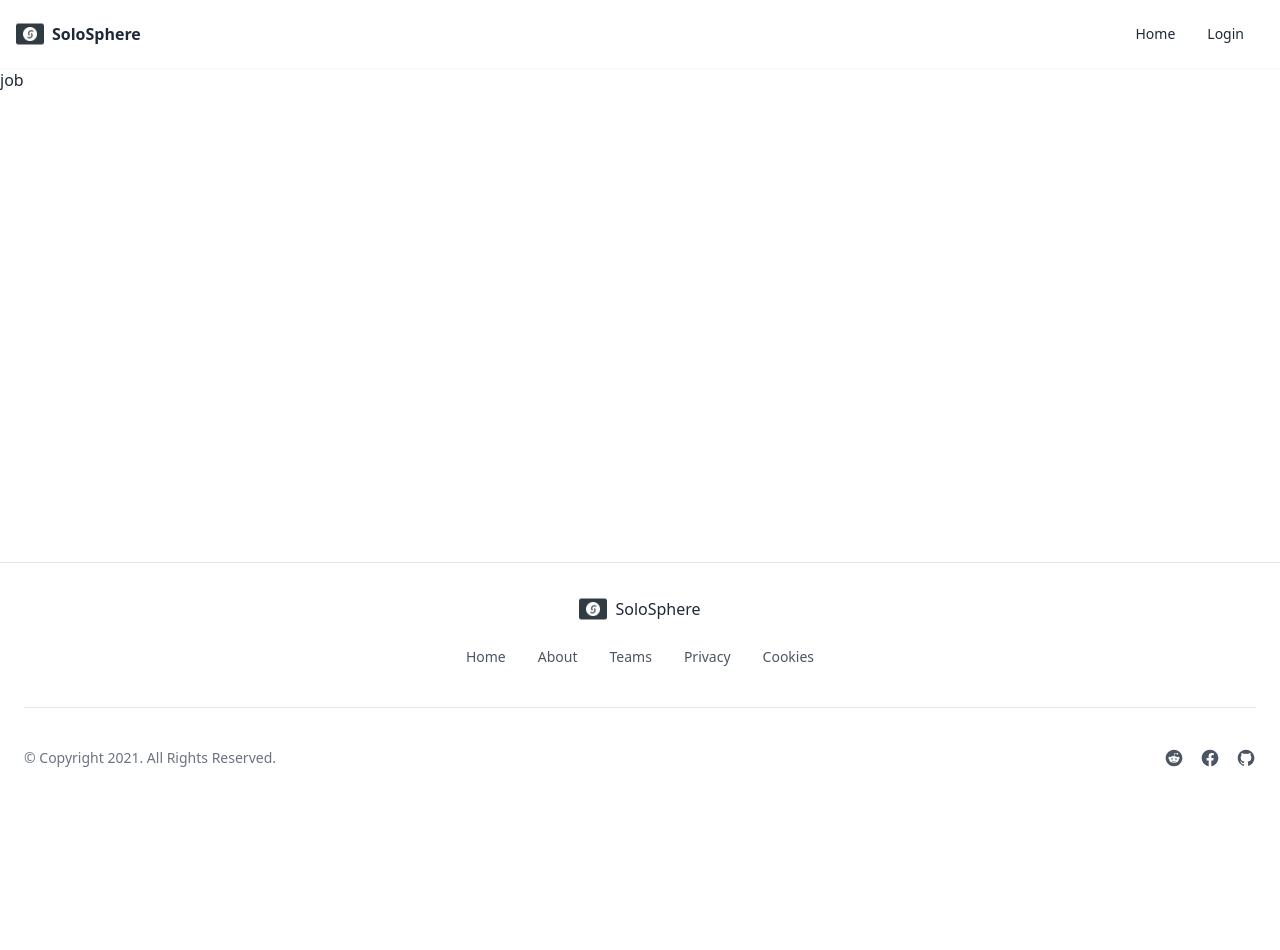
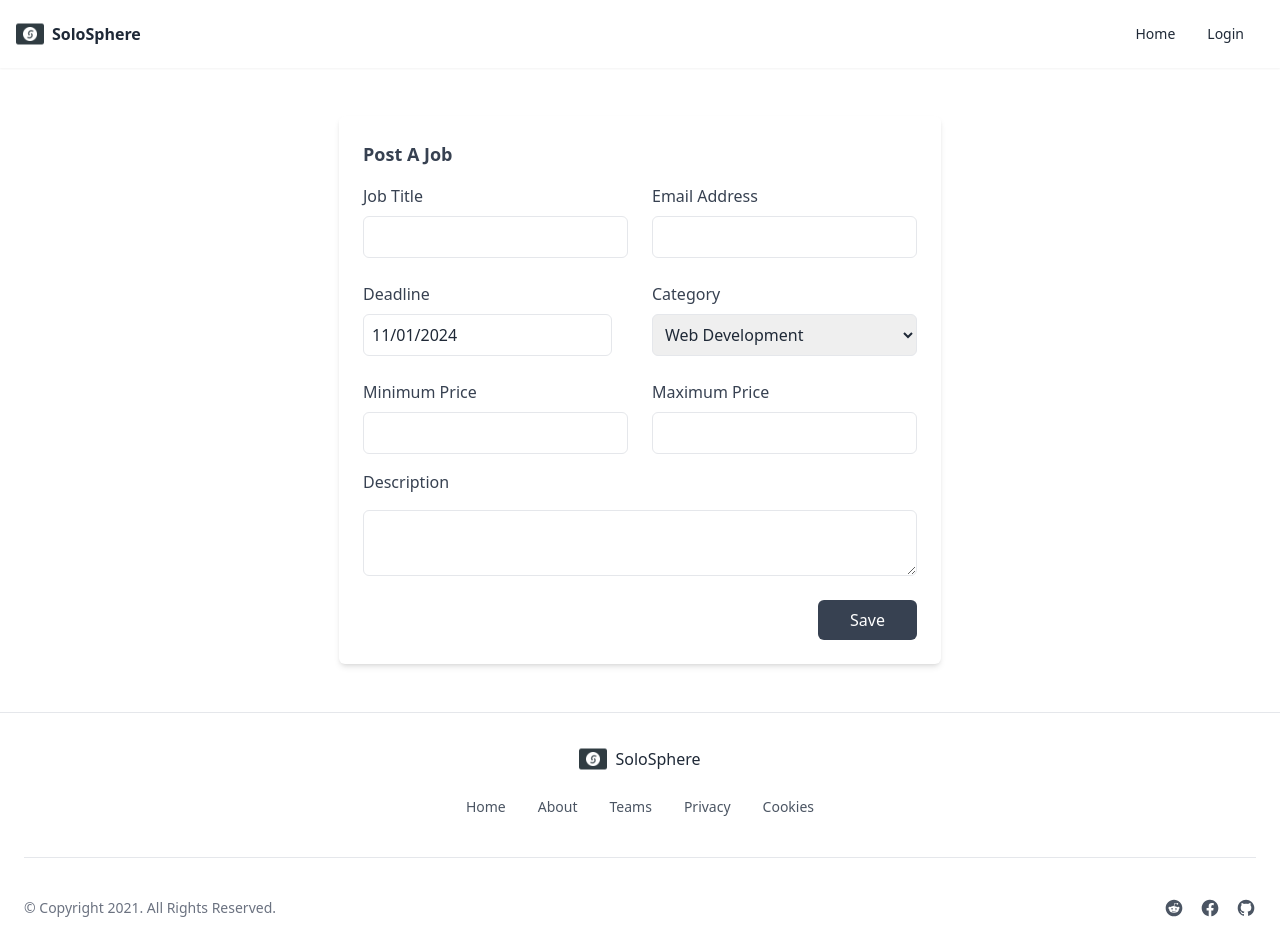
Before and after one commit to Tamanna5092/solo-sphare-client, a React (Vite) app: page /addJob in a window 1280 px wide. Before the commit the page ends 800 px from the top, so only its background shows below. Built offline with nearby package versions, Linux system fonts and the light colour scheme; no server answers.

Commit message:
add jobs

```diff
--- a/src/pages/AddJob.jsx
+++ b/src/pages/AddJob.jsx
@@ -1,10 +1,157 @@
-import React from 'react';
+import { useContext, useState } from "react";
+import DatePicker from "react-datepicker";
+import "react-datepicker/dist/react-datepicker.css";
+import { AuthContext } from "../provider/AuthProvider";
+import axios from "axios";
+import toast from "react-hot-toast";
+import { useNavigate } from "react-router-dom";
 
 const AddJob = () => {
+    const [startDate, setStartDate] = useState(new Date());
+    const {user} = useContext(AuthContext)
+    const navigate = useNavigate()
+
+    const handleFormSubmit = async e => {
+        e.preventDefault()
+        const form = e.target;
+        const job_title = form.job_title.value
+        const email = form.email.value
+        const deadline = startDate
+        const category = form.category.value
+        const min_price = parseFloat(form.min_price.value)
+        const max_price = parseFloat(form.max_price.value)
+        const description = form.description.value
+        const jobData = {
+           job_title,
+          deadline,
+          job_title,
+          category,
+          min_price,
+          max_price,
+          description,
+          buyer:{
+            email,
+            name: user?.displayName,
+            photo: user?.photoURL,
+          },
+        }
+        try {
+            const { data } = await axios.post(
+                `${import.meta.env.VITE_API_URL}/job`,
+                jobData
+              )
+          console.log(data)
+          toast.success('Job Data Updated Successfully')
+          navigate('/myPostedJobs')
+        } catch (err) {
+          console.log(err)
+          console.log('Hi, i am error', err.message)
+        }
+
+    }
+
+
     return (
-        <div>
-            job
-        </div>
+        <div className='flex justify-center items-center min-h-[calc(100vh-306px)] my-12'>
+        <section className=' p-2 md:p-6 mx-auto bg-white rounded-md shadow-md '>
+          <h2 className='text-lg font-semibold text-gray-700 capitalize '>
+            Post a Job
+          </h2>
+
+          <form onSubmit={handleFormSubmit}>
+            <div className='grid grid-cols-1 gap-6 mt-4 sm:grid-cols-2'>
+              <div>
+                <label className='text-gray-700 ' htmlFor='job_title'>
+                  Job Title
+                </label>
+                <input
+                  id='job_title'
+                  name='job_title'
+                  type='text'
+                  className='block w-full px-4 py-2 mt-2 text-gray-700 bg-white border border-gray-200 rounded-md  focus:border-blue-400 focus:ring-blue-300 focus:ring-opacity-40  focus:outline-none focus:ring'
+                />
+              </div>
+
+              <div>
+                <label className='text-gray-700 ' htmlFor='emailAddress'>
+                  Email Address
+                </label>
+                <input
+                  id='emailAddress'
+                  type='email'
+                  name='email'
+                  disabled
+                  defaultValue={user?.email}
+                  className='block w-full px-4 py-2 mt-2 text-gray-700 bg-white border border-gray-200 rounded-md  focus:border-blue-400 focus:ring-blue-300 focus:ring-opacity-40  focus:outline-none focus:ring'
+                />
+              </div>
+              <div className='flex flex-col gap-2 '>
+                <label className='text-gray-700'>Deadline</label>
+
+                {/* Date Picker Input Field */}
+                <DatePicker
+                  className='border p-2 rounded-md'
+                  selected={startDate}
+                  onChange={date => setStartDate(date)}
+                />
+              </div>
+
+              <div className='flex flex-col gap-2 '>
+                <label className='text-gray-700 ' htmlFor='category'>
+                  Category
+                </label>
+                <select
+                  name='category'
+                  id='category'
+                  className='border p-2 rounded-md'
+                >
+                  <option value='Web Development'>Web Development</option>
+                  <option value='Graphics Design'>Graphics Design</option>
+                  <option value='Digital Marketing'>Digital Marketing</option>
+                </select>
+              </div>
+              <div>
+                <label className='text-gray-700 ' htmlFor='min_price'>
+                  Minimum Price
+                </label>
+                <input
+                  id='min_price'
+                  name='min_price'
+                  type='number'
+                  className='block w-full px-4 py-2 mt-2 text-gray-700 bg-white border border-gray-200 rounded-md  focus:border-blue-400 focus:ring-blue-300 focus:ring-opacity-40  focus:outline-none focus:ring'
+                />
+              </div>
+
+              <div>
+                <label className='text-gray-700 ' htmlFor='max_price'>
+                  Maximum Price
+                </label>
+                <input
+                  id='max_price'
+                  name='max_price'
+                  type='number'
+                  className='block w-full px-4 py-2 mt-2 text-gray-700 bg-white border border-gray-200 rounded-md  focus:border-blue-400 focus:ring-blue-300 focus:ring-opacity-40  focus:outline-none focus:ring'
+                />
+              </div>
+            </div>
+            <div className='flex flex-col gap-2 mt-4'>
+              <label className='text-gray-700 ' htmlFor='description'>
+                Description
+              </label>
+              <textarea
+                className='block w-full px-4 py-2 mt-2 text-gray-700 bg-white border border-gray-200 rounded-md  focus:border-blue-400 focus:ring-blue-300 focus:ring-opacity-40  focus:outline-none focus:ring'
+                name='description'
+                id='description'
+              ></textarea>
+            </div>
+            <div className='flex justify-end mt-6'>
+              <button className='px-8 py-2.5 leading-5 text-white transition-colors duration-300 transhtmlForm bg-gray-700 rounded-md hover:bg-gray-600 focus:outline-none focus:bg-gray-600'>
+                Save
+              </button>
+            </div>
+          </form>
+        </section>
+      </div>
     );
 };
 
--- a/src/pages/JobDetails.jsx
+++ b/src/pages/JobDetails.jsx
@@ -10,12 +10,12 @@
   const [startDate, setStartDate] = useState(new Date());
     const {user} = useContext(AuthContext)
     const job = useLoaderData()
-    const { _id, job_title, category, description, max_price, min_price, deadline, buyer_email} = job || {};
+    const { _id, job_title, category, description, max_price, min_price, deadline, buyer_email, buyer} = job || {};
 
 
     const handleFormSubmission = async e => {
         e.preventDefault()
-        if(user?.email === buyer_email){
+        if(user?.email === buyer.email){
           return toast.error('Action not permitted')
         }
         const form = e.target;
@@ -24,7 +24,6 @@
         if (price < parseFloat(min_price)){
           return toast.error('Offer more or at least equal to Minimum Price.')
         }
-
         const comment = form.comment.value
         const deadline = startDate
         const email = user?.email
@@ -80,14 +79,14 @@
           <div className='flex items-center gap-5'>
             <div>
               <p className='mt-2 text-sm  text-gray-600 '>
-                Name: Tamanna
+                Name: {buyer?.name}
               </p>
               <p className='mt-2 text-sm  text-gray-600 '>
-                Email: tamanna@gmail.com
+                Email: {buyer?.email}
               </p>
             </div>
             <div className='rounded-full object-cover overflow-hidden w-14 h-14'>
-              {/* <img src={buyer?.photo} alt='' /> */}
+              <img src={buyer?.photo} alt='' />
             </div>
           </div>
           <p className='mt-6 text-lg font-bold text-gray-600 '>
```
